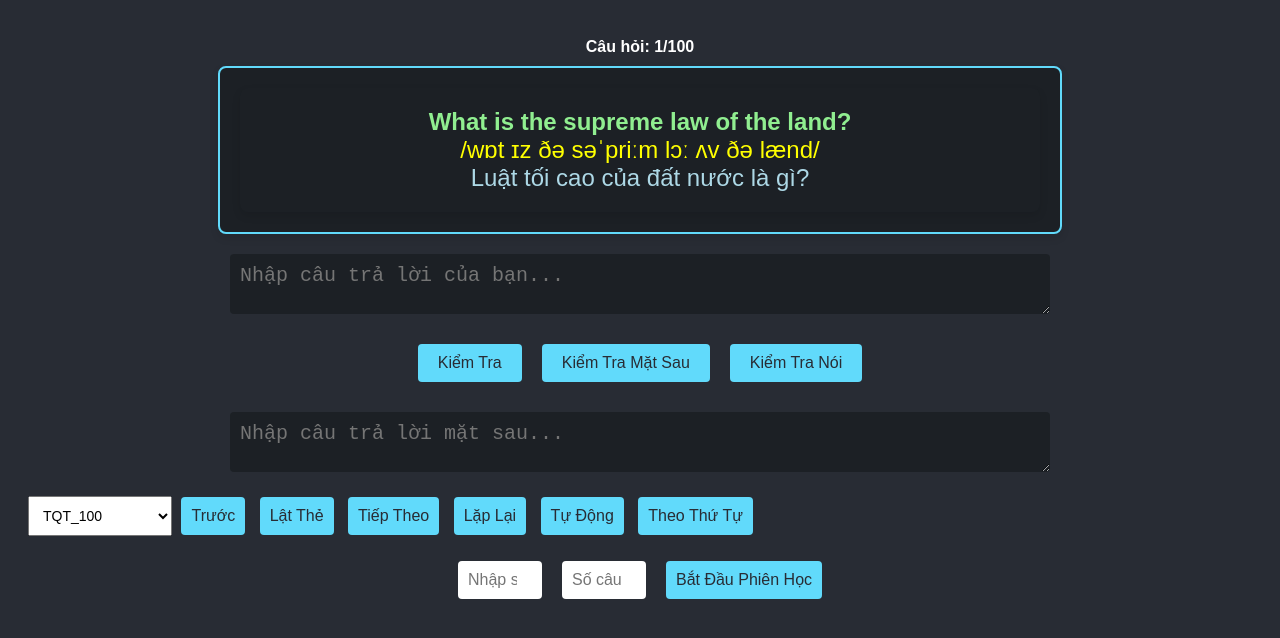
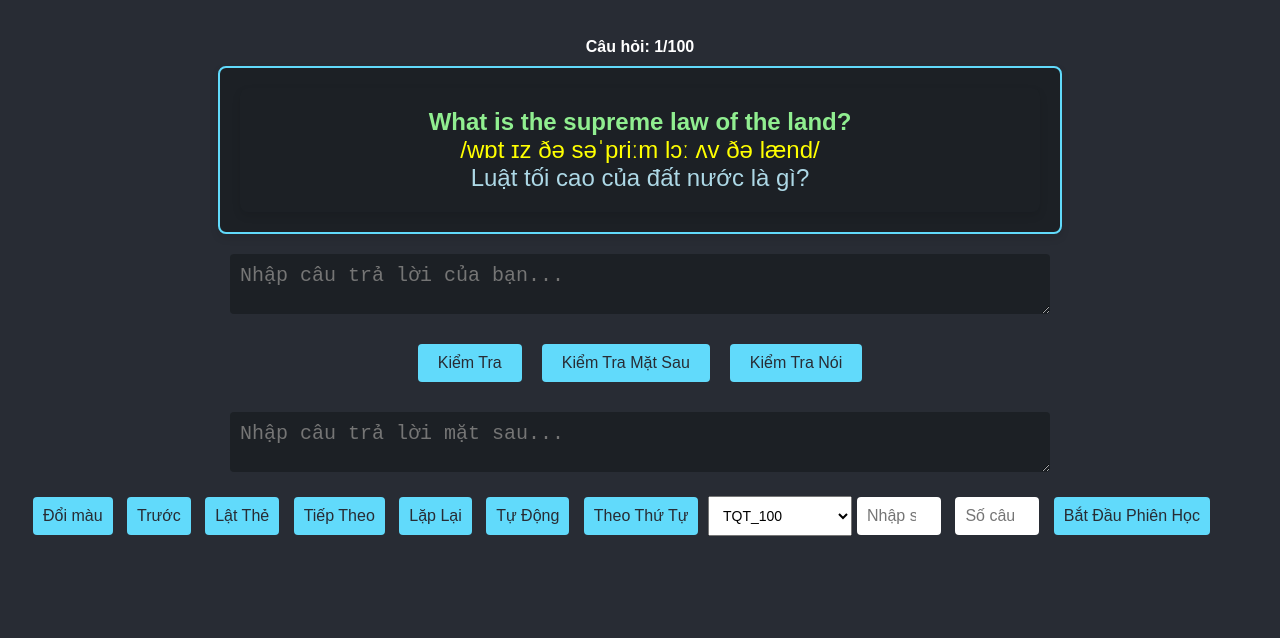
Before and after one commit to nguyensunone/my_test_app, a plain HTML site: page json_test_offline.html in a window 1280 px wide. Drawn offline with nearby package versions, Linux system fonts and the light colour scheme.

Commit message:
Cập nhật ưng dụng

```diff
--- a/json_test_offline.html
+++ b/json_test_offline.html
@@ -30,10 +30,16 @@
             box-shadow: 0 4px 8px rgba(0, 0, 0, 0.1);
             text-align: center;
         }
+    </style>
+
+    <style id="dynamic-style">
         .term {
             color: lightgreen;
             font-weight: bold;
         }
+    </style>
+
+    <style>
         .ipa {
             color: yellow;
         }
@@ -191,16 +197,20 @@
     <p><span id="recognizedSpeech"></span></p>
 </div>
 <div id="notification"></div>
-<!-- Dropdown để chọn bài học -->
-<select id="lessonSelector" onchange="loadLesson()">
-    <!-- Các tùy chọn sẽ được thêm tự động bằng JavaScript -->
+
 </select>
+<button onclick="toggleStyle()">Đổi màu</button>
 <button onclick="prevWord()">Trước</button>
 <button onclick="flipCard()">Lật Thẻ</button>
 <button onclick="nextWord()">Tiếp Theo</button>
 <button id="repeatButton" onclick="repeatPronunciation()">Lặp Lại</button>
 <button id="autoFlipButton" onclick="toggleAutoFlip()">Tự Động</button>
 <button id="toggleModeButton" onclick="toggleMode()">Theo Thứ Tự</button>
+
+<!-- Dropdown để chọn bài học -->
+<select id="lessonSelector" onchange="loadLesson()">
+    <!-- Các tùy chọn sẽ được thêm tự động bằng JavaScript -->
+
 <div class="controls">
     <input type="number" id="startQuestion" placeholder="Nhập số câu hỏi bắt đầu" min="1" max="138">
     <input type="number" id="questionCount" placeholder="Số câu hỏi" min="1" max="138">
@@ -224,6 +234,16 @@
     let isSpeechRecognitionActive = false;
     let sessionVocabList = []; // Danh sách từ vựng cho phiên học hiện tại
     let sessionStartIndex = 0; // Vị trí bắt đầu của phiên học
+
+function toggleStyle() {
+    let styleTag = document.getElementById("dynamic-style");
+
+    if (styleTag.innerHTML.includes("lightgreen")) {
+        styleTag.innerHTML = ".term { color: #1c2025; font-weight: bold; }";
+    } else {
+        styleTag.innerHTML = ".term { color: lightgreen; font-weight: bold; }";
+    }
+}
 
 function startSession() {
     const startQuestion = parseInt(document.getElementById('startQuestion').value);
```
